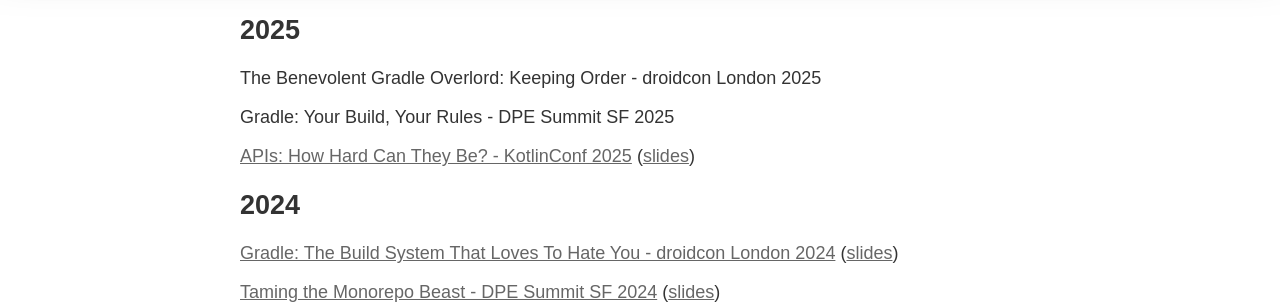
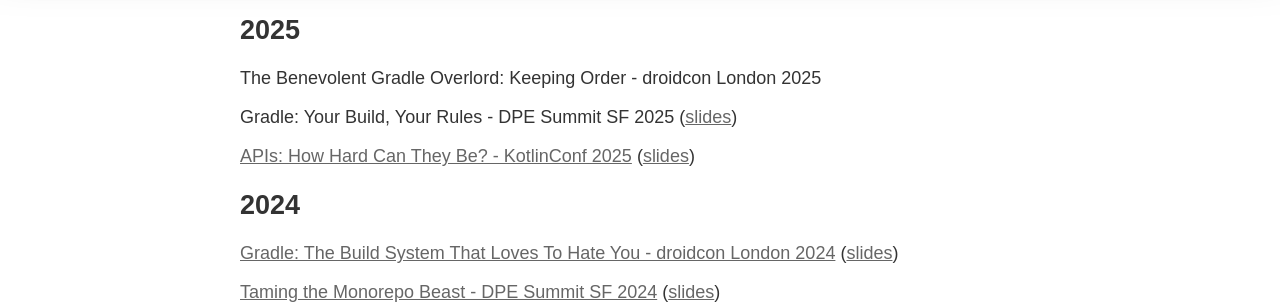
Before and after one commit to liutikas/liutikas.github.io, a Jekyll site: the page built from talks.md, in a window 1280 px wide. Shown: the part 420-724 px from the top of the page. Built offline with Jekyll 4.4.1, drawn with Linux system fonts in a browser that asks for light colours.

Commit message:
Add link to slide for DPE Summit 2025 talk

```diff
--- a/talks.md
+++ b/talks.md
@@ -10,7 +10,7 @@
 The Benevolent Gradle Overlord: Keeping Order - droidcon London 2025
 </p>
 <p>
-Gradle: Your Build, Your Rules - DPE Summit SF 2025
+Gradle: Your Build, Your Rules - DPE Summit SF 2025 (<a href="https://speakerdeck.com/aurimas/gradle-your-build-your-rules">slides</a>)
 </p>
 <p>
 <a href="https://youtu.be/JKLqQiYh8GQ?si=Hn3UMJfs7skcrMk6">APIs: How Hard Can They Be? - KotlinConf 2025</a> (<a href="https://speakerdeck.com/aurimas/apis-how-hard-can-they-be">slides</a>)
```
